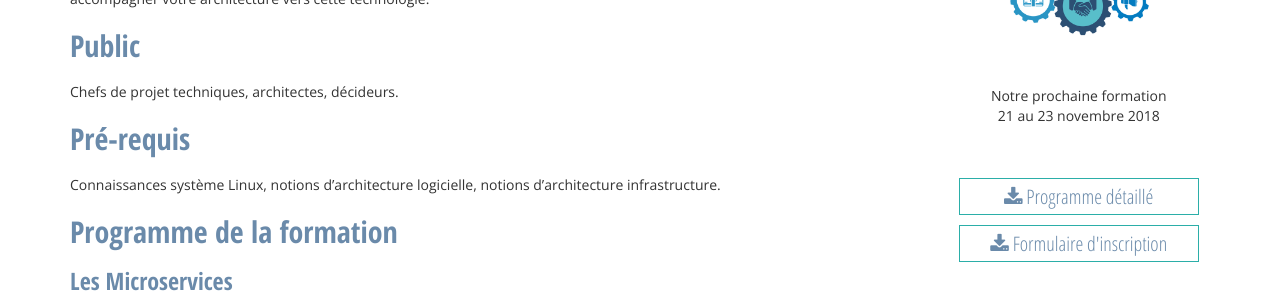
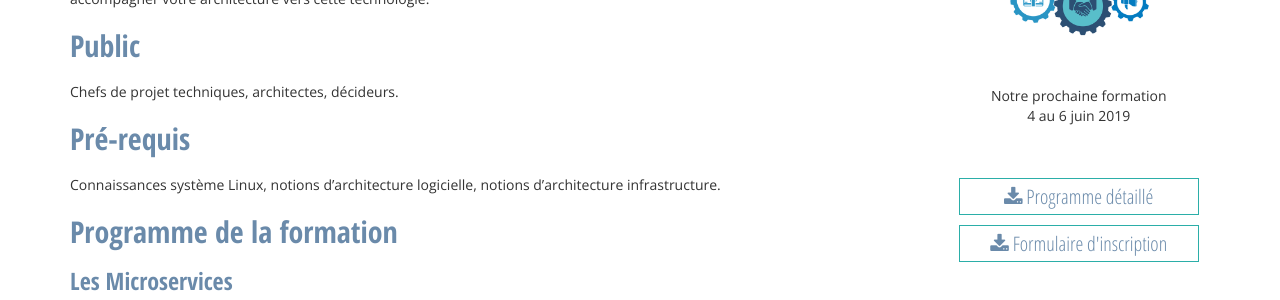
Before and after one commit to wescale/wescale-site, a Jekyll site: the page built from _formations/Microservices.md, in a window 1280 px wide and 900 px high. Shown: the part 245-545 px from the top of the window. Built offline with Jekyll 4.4.1, drawn with Linux system fonts in a browser that asks for light colours; nearby versions of some CDN libraries; comment, search, counter and statistics services are not loaded.

Commit message:
Update Microservices.md

```diff
--- a/_formations/Microservices.md
+++ b/_formations/Microservices.md
@@ -11,7 +11,7 @@ img: /images/formations/microservices.png
 formateur_img: /images/wewes/carre-sebastien-lavayssiere.jpg
 subtitle: |
     Notre prochaine formation<br>
-    21 au 23 novembre 2018
+    4 au 6 juin 2019
 pdf: /pdf/Programme-de-formation-Microservices.pdf
 duree: 3 jours
 tarif: 2 200 €
```
